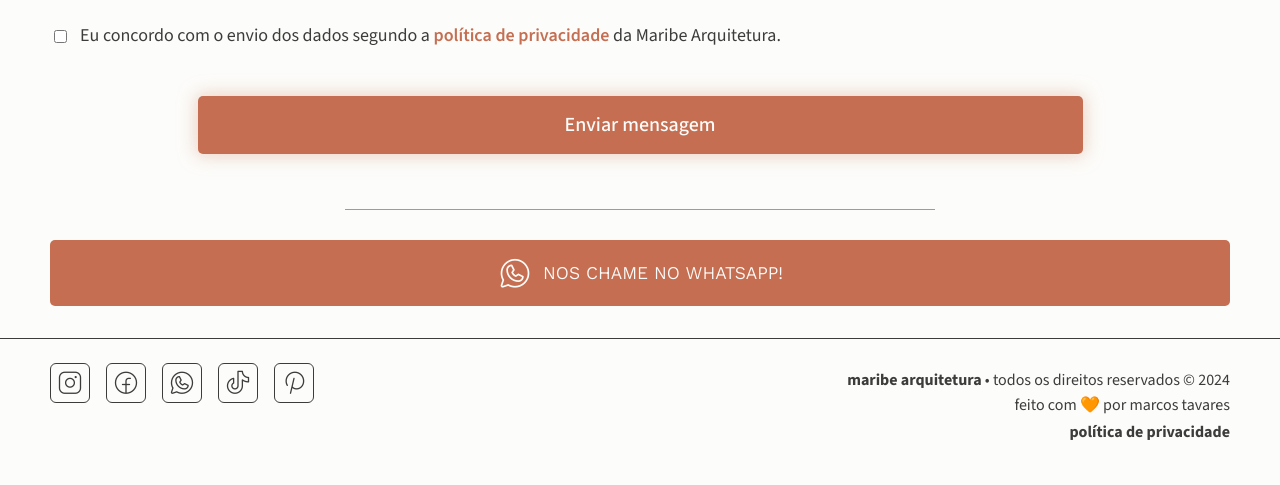
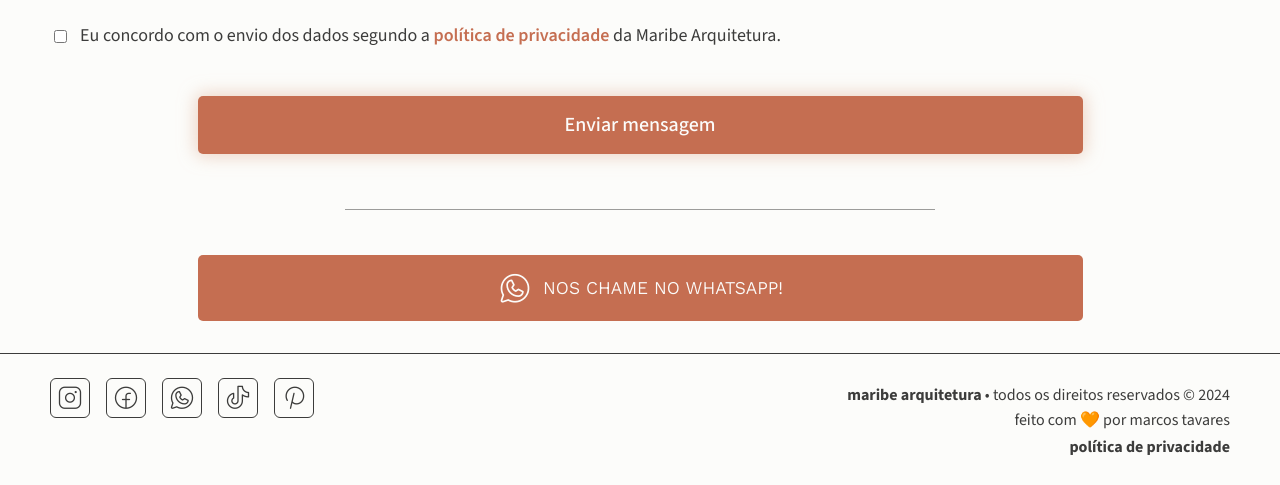
Before and after one commit to mjtavrs/maribe-development, a PHP site: page /contato.html in a window 1280 px wide. Shown: the part 1145-1630 px from the top of the page. Before the commit the page ends 1585 px from the top, so only its background shows below. Run offline with PHP 8.4, Linux system fonts and the light colour scheme; style sheets or scripts are compiled from the project's sources.

Commit message:
feat: Reorganize the fixed WhatsApp CTA button spaces and size

```diff
--- a/contato.html
+++ b/contato.html
@@ -118,12 +118,14 @@
                 <div id="separator">
                 </div>
             </div>
+            <div id="whatsappCtaContainer">
                 <a href="https://api.whatsapp.com/send?phone=5581994083257" target="_blank" id="cellphoneWhatsappCta">
                     <i class="ph-light ph-whatsapp-logo" aria-hidden="true"></i>
                     <p>
                         Nos chame no WhatsApp!
                     </p>
                 </a>
+            </div>
         </main>
         <footer>
             <div id="socialLinks">
--- a/orcamento.html
+++ b/orcamento.html
@@ -173,12 +173,14 @@
                 <div id="separator">
                 </div>
             </div>
+            <div id="whatsappCtaContainer">
                 <a href="https://api.whatsapp.com/send?phone=5581994083257" target="_blank" id="cellphoneWhatsappCta">
                     <i class="ph-light ph-whatsapp-logo" aria-hidden="true"></i>
                     <p>
                         Nos chame no WhatsApp!
                     </p>
                 </a>
+            </div>
         </main>
         <footer>
             <div id="socialLinks">
--- a/proposta.html
+++ b/proposta.html
@@ -239,12 +239,14 @@
                 <div id="separator">
                 </div>
             </div>
+            <div id="whatsappCtaContainer">
                 <a href="https://api.whatsapp.com/send?phone=5581994083257" target="_blank" id="cellphoneWhatsappCta">
                     <i class="ph-light ph-whatsapp-logo" aria-hidden="true"></i>
                     <p>
                         Nos chame no WhatsApp!
                     </p>
                 </a>
+            </div>
         </main>
         <footer>
             <div id="socialLinks">
--- a/styles/shared/cellphoneWhatsappCta.css
+++ b/styles/shared/cellphoneWhatsappCta.css
@@ -2,7 +2,7 @@
   font-family: "Kantumruy Pro Regular";
   src: url("../../assets/fonts/subtitle/KantumruyPro-Regular.ttf") format("truetype");
 }
-#cellphoneWhatsappCta {
+#whatsappCtaContainer #cellphoneWhatsappCta {
   font-family: "Kantumruy Pro Regular", sans-serif;
   display: flex;
   box-sizing: border-box;
@@ -16,31 +16,39 @@
   border-radius: 5px;
   margin-top: 30px;
 }
-#cellphoneWhatsappCta i {
+#whatsappCtaContainer #cellphoneWhatsappCta i {
   font-size: 2rem;
 }
-#cellphoneWhatsappCta p {
+#whatsappCtaContainer #cellphoneWhatsappCta p {
   text-transform: uppercase;
 }
-
-#cellphoneWhatsappCta:hover {
+#whatsappCtaContainer #cellphoneWhatsappCta:hover {
   background-color: #e2af58;
   transition: 300ms background-color;
 }
-
-#cellphoneWhatsappCta:not(hover) {
+#whatsappCtaContainer #cellphoneWhatsappCta:not(hover) {
   background-color: #c56e51;
   transition: 300ms background-color;
 }
 
 @media screen and (min-width: 768px) {
-  #cellphoneWhatsappCta {
+  #whatsappCtaContainer #cellphoneWhatsappCta {
     padding: 15px 10px;
   }
-  #cellphoneWhatsappCta i {
+  #whatsappCtaContainer #cellphoneWhatsappCta i {
     font-size: 2.25rem;
   }
-  #cellphoneWhatsappCta p {
+  #whatsappCtaContainer #cellphoneWhatsappCta p {
     font-size: 1.125rem;
   }
+}
+@media screen and (min-width: 1024px) {
+  #whatsappCtaContainer {
+    display: flex;
+    justify-content: center;
+  }
+  #whatsappCtaContainer #cellphoneWhatsappCta {
+    margin-top: 15px;
+    width: 75%;
+  }
 }/*# sourceMappingURL=cellphoneWhatsappCta.css.map */
--- a/styles/shared/cellphoneWhatsappCta.scss
+++ b/styles/shared/cellphoneWhatsappCta.scss
@@ -5,6 +5,7 @@
     src: url("../../assets/fonts/subtitle/KantumruyPro-Regular.ttf") format("truetype");
 }
 
+#whatsappCtaContainer {
     #cellphoneWhatsappCta {
         font-family: "Kantumruy Pro Regular", sans-serif;
         display: flex;
@@ -37,8 +38,10 @@
         background-color: $vermelhoRecife;
         transition: 300ms background-color;
     }
+}
 
 @media screen and (min-width: 768px) {
+    #whatsappCtaContainer {
         #cellphoneWhatsappCta {
             padding: 15px 10px;
 
@@ -51,3 +54,16 @@
             }
         }
     }
+    }
+
+@media screen and (min-width: 1024px) {
+    #whatsappCtaContainer {
+        display: flex;
+        justify-content: center;
+
+        #cellphoneWhatsappCta {
+            margin-top: 15px;
+            width: 75%;
+        }
+    }
+}
--- a/styles/shared/forms.scss
+++ b/styles/shared/forms.scss
@@ -142,7 +142,6 @@ body {
                         width: 75%;
                     }
                 }
-
             }
         }
     }
```
Also changed, not shown: 1 other file. Lines whose indentation alone changed are shown as unchanged.
